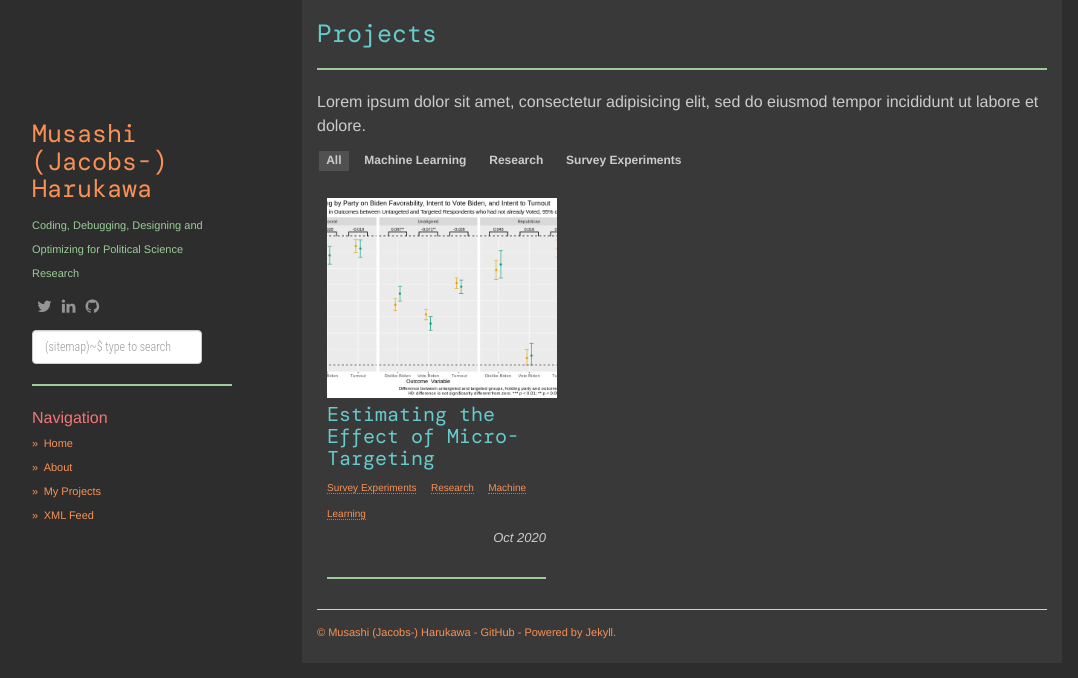
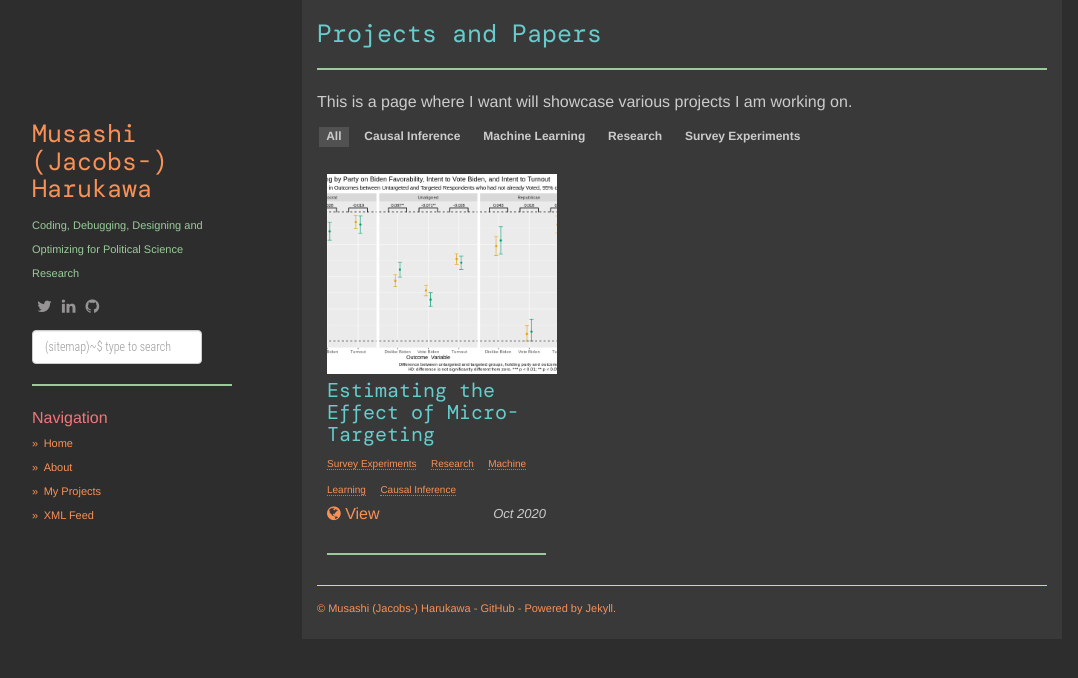
Before and after one commit to muhark/muhark.github.io, a Jekyll site: the page built from projects.md, in a window 1280 px wide. Shown: the top 678 px of the page, without its empty margins (53-1131 px from the left). Built offline with Jekyll 4.4.1, drawn with Linux system fonts in a browser that asks for light colours; nearby versions of some CDN libraries.

Commit message:
Modified path of projects directory

```diff
--- a/_data/projects.json
+++ b/_data/projects.json
@@ -3,7 +3,8 @@
 		"slug": "does-microtargeting-work",
 		"name": "Estimating the Effect of Micro-Targeting",
 		"image": "effect_of_targeting_final.png",
+		"url": "https://github.com/muhark/dotas-design",
 		"date": "Oct 2020",
-		"tags": ["Survey Experiments", "Research", "Machine Learning"]
-	},
+		"tags": ["Survey Experiments", "Research", "Machine Learning", "Causal Inference"]
+	}
 ]
--- a/projects.md
+++ b/projects.md
@@ -1,7 +1,7 @@
 ---
 layout: project
-title: Projects
-permalink: /projects/
+title: Projects and Papers
+permalink: /project/
 ---
 
-Lorem ipsum dolor sit amet, consectetur adipisicing elit, sed do eiusmod tempor incididunt ut labore et dolore.
+This is a page where I want will showcase various projects I am working on.
```
Also changed, not shown: _project/does-microtargeting-work.md (+0 -1 lines).
